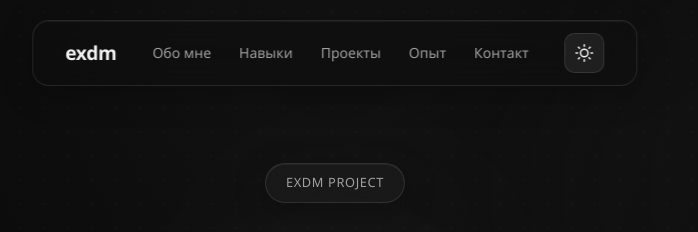
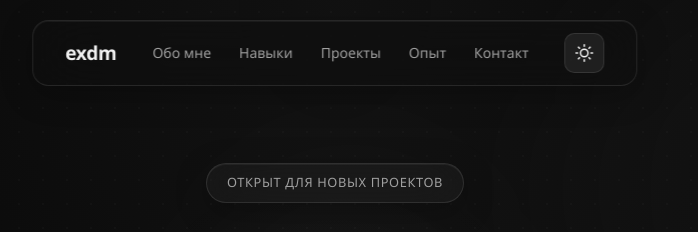
Before and after one commit to exdm333/exdm-web, a plain HTML site: page index.html in a window 1280 px wide. Shown: the top 232 px of the page, without its empty margins (305-1003 px from the left). Drawn offline with Linux system fonts and the light colour scheme.

Commit message:
Update index.html

```diff
--- a/index.html
+++ b/index.html
@@ -57,7 +57,7 @@
         <div class="container">
             <div class="hero-content">
                 <div class="hero-badge glass">
-                    exdm project
+                    Открыт для новых проектов
                 </div>
                 <h1>
                     <span class="line">exdm</span>
```
